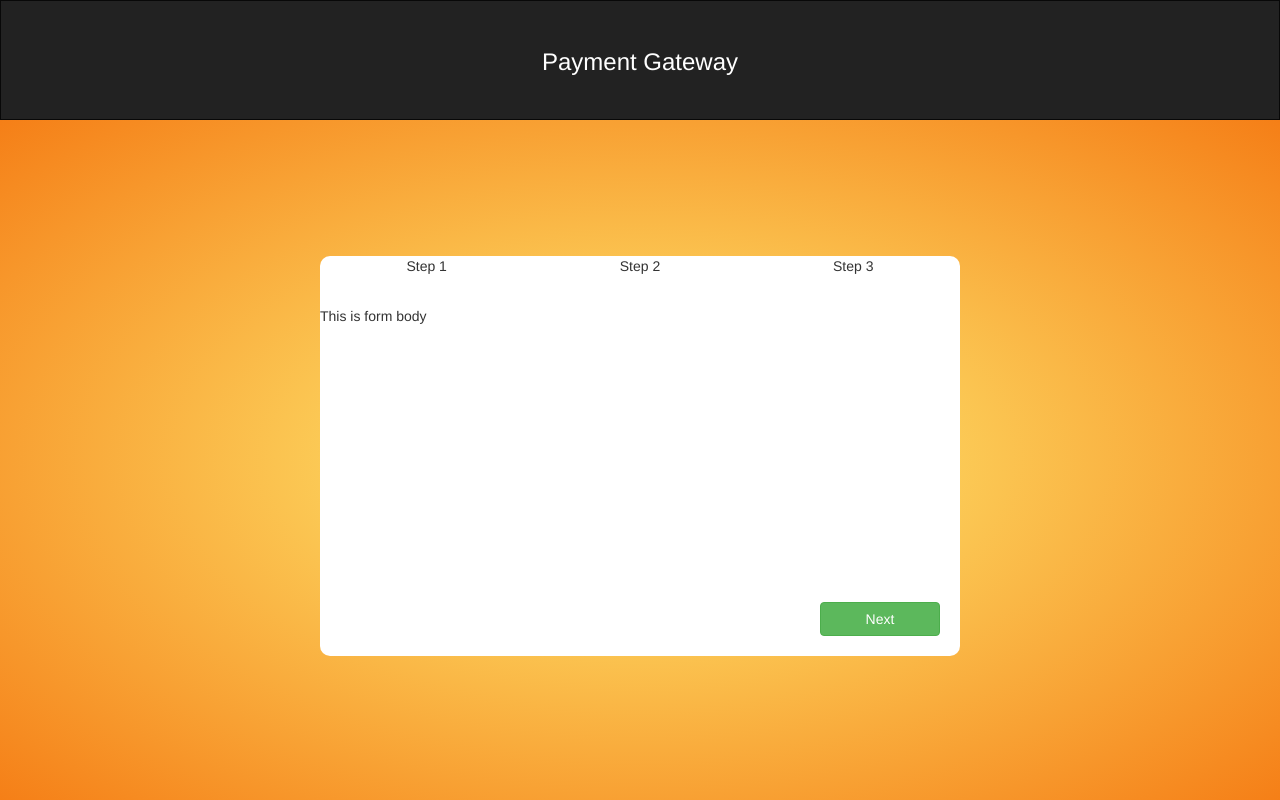
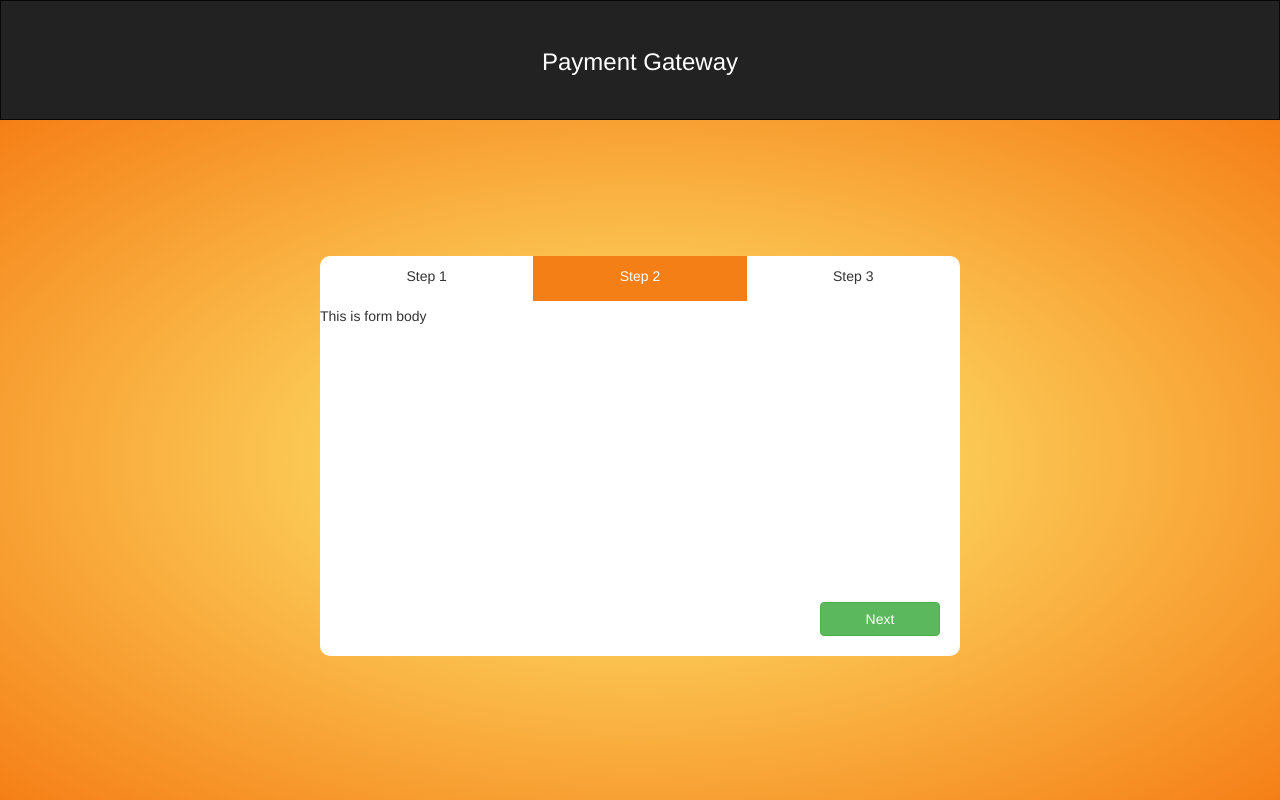
Before and after one commit to rkalra1996/Multi-step-Form, an Angular app: page / in a window 1280 px wide. Built offline with nearby package versions, Linux system fonts and the light colour scheme.

Commit message:
added step components to link

```diff
--- a/src/app/multi-step-module/multi-form/multi-form.component.css
+++ b/src/app/multi-step-module/multi-form/multi-form.component.css
@@ -3,22 +3,6 @@ div {
     margin: 0;
     margin: auto;
 }
-
-ol {
-    position: relative;
-    overflow: hidden;
-    counter-reset: wizard;
-    list-style-type: none;
-    margin: 0;
-    padding: 0;
-  }
-
-  li {
-    position: relative;
-    float: left;
-    width: 33.33%;
-    text-align: center;
-  }
 
 .multiForm {
     width: 100%;
@@ -45,10 +29,34 @@ ol {
     right: 20%;
 }
 
+.current {
+    background-color: #F57F17;
+    color: white;
+}
+
 .multi-breadcrumb {
     width: 100%;
     min-height: 50px;
 }
+
+ol {
+    position: relative;
+    overflow: hidden;
+    counter-reset: wizard;
+    list-style-type: none;
+    margin: 0;
+    padding: 0;
+  }
+
+  li {
+    position: relative;
+    float: left;
+    width: 33.33%;
+    height: 45px;
+    text-align: center;
+    padding-top: 10px;
+    cursor: pointer;
+  }
 
 .multi-form-body {
     width: 100%;
--- a/src/app/multi-step-module/multi-step-module.module.ts
+++ b/src/app/multi-step-module/multi-step-module.module.ts
@@ -4,6 +4,8 @@ import { FormsModule } from '@angular/forms';
 import { MultiStepModuleRoutingModule } from './multi-step-module-routing.module';
 import { MultiFormComponent } from './multi-form/multi-form.component';
 import { NotFound404Component } from './_server-error-components/not-found404/not-found404.component';
+import { PaymentAndBillingComponent } from './payment-and-billing/payment-and-billing.component';
+import { ProfileInformationComponent } from './profile-information/profile-information.component';
 
 @NgModule({
   imports: [
@@ -12,7 +14,7 @@ import { NotFound404Component } from './_server-error-components/not-found404/no
   ],
   declarations: [
     MultiFormComponent,
-    NotFound404Component
+    NotFound404Component, PaymentAndBillingComponent, ProfileInformationComponent
   ],
   exports : [
     CommonModule,
--- /dev/null
+++ b/src/app/multi-step-module/payment-and-billing/payment-and-billing.component.html
@@ -0,0 +1,3 @@
+<p>
+  payment-and-billing works!
+</p>
--- /dev/null
+++ b/src/app/multi-step-module/payment-and-billing/payment-and-billing.component.ts
@@ -0,0 +1,15 @@
+import { Component, OnInit } from '@angular/core';
+
+@Component({
+  selector: 'app-payment-and-billing',
+  templateUrl: './payment-and-billing.component.html',
+  styleUrls: ['./payment-and-billing.component.css']
+})
+export class PaymentAndBillingComponent implements OnInit {
+
+  constructor() { }
+
+  ngOnInit() {
+  }
+
+}
--- /dev/null
+++ b/src/app/multi-step-module/profile-information/profile-information.component.html
@@ -0,0 +1,3 @@
+<p>
+  profile-information works!
+</p>
--- /dev/null
+++ b/src/app/multi-step-module/profile-information/profile-information.component.ts
@@ -0,0 +1,15 @@
+import { Component, OnInit } from '@angular/core';
+
+@Component({
+  selector: 'app-profile-information',
+  templateUrl: './profile-information.component.html',
+  styleUrls: ['./profile-information.component.css']
+})
+export class ProfileInformationComponent implements OnInit {
+
+  constructor() { }
+
+  ngOnInit() {
+  }
+
+}
```
Also changed, not shown: src/app/multi-step-module/payment-and-billing/payment-and-billing.component.css (added), src/app/multi-step-module/profile-information/profile-information.component.css (added), 2 other files (tests, documents, lock files or other folders).
